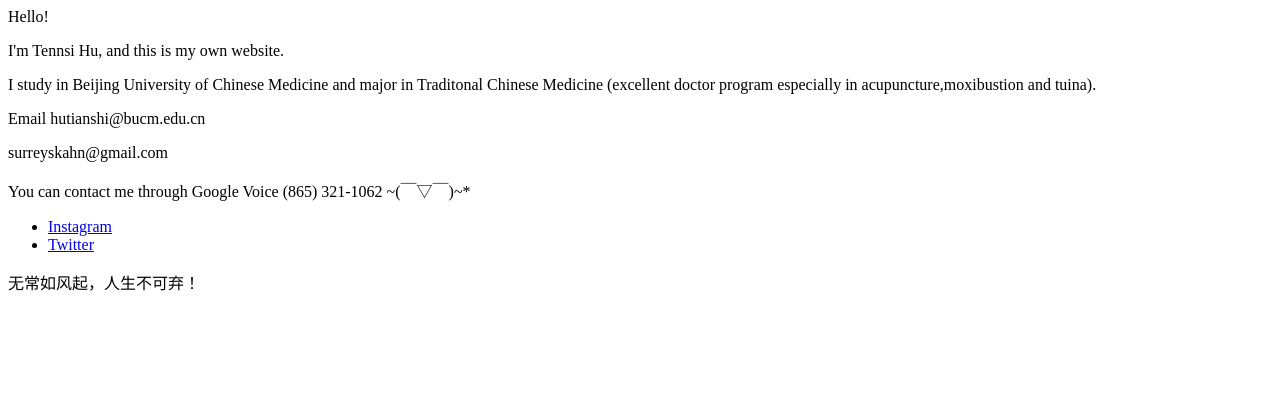
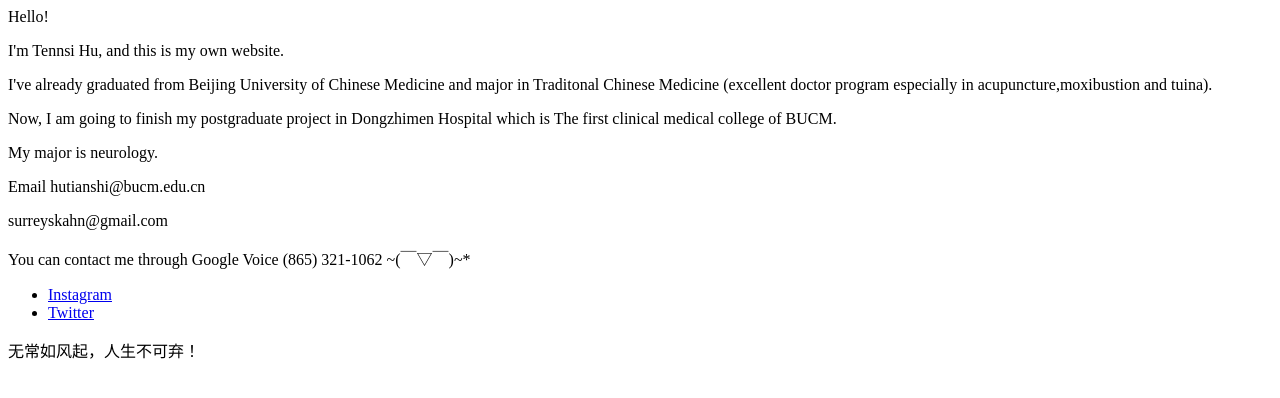
Before and after one commit to surreyskahn/surreyskahn.github.io, a plain HTML site: page index.html in a window 1280 px wide. Drawn offline with Linux system fonts and the light colour scheme.

Commit message:
Update index.html

```diff
--- a/index.html
+++ b/index.html
@@ -1,6 +1,8 @@
 <p>Hello!</p>
 <p>I'm Tennsi Hu, and this is my own website.</p>
-<p>I study in Beijing University of Chinese Medicine and major in Traditonal Chinese Medicine (excellent doctor program especially in acupuncture,moxibustion and tuina).</p>
+<p>I've already graduated from Beijing University of Chinese Medicine and major in Traditonal Chinese Medicine (excellent doctor program especially in acupuncture,moxibustion and tuina).</p>
+<p>Now, I am going to finish my postgraduate project in Dongzhimen Hospital which is The first clinical medical college of BUCM.</p>
+<p>My major is neurology.</p>
 <p>Email  hutianshi@bucm.edu.cn</p>
 <p>       surreyskahn@gmail.com</p>
 <p>You can contact me through Google Voice (865) 321-1062 ~(￣▽￣)~*</p>
```
